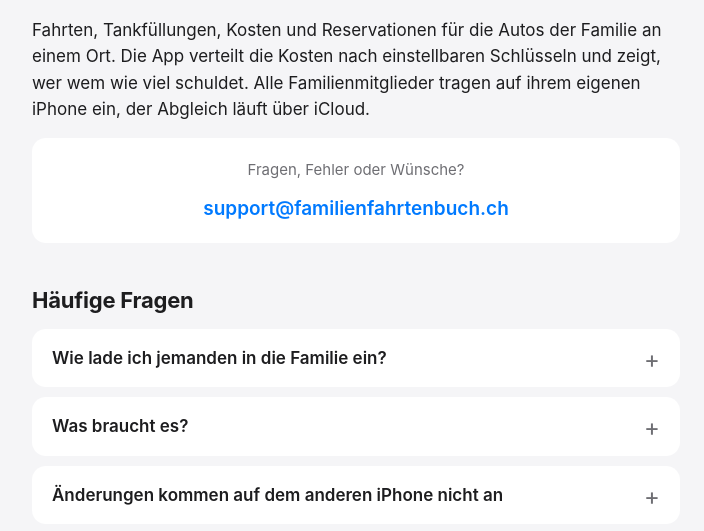
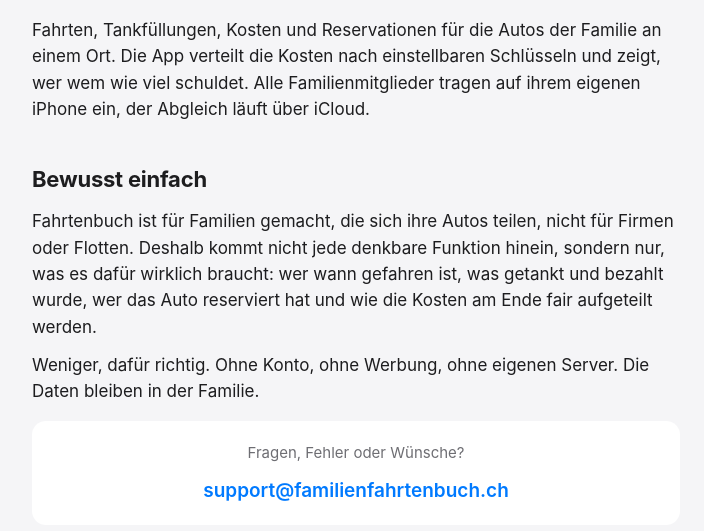
Before and after one commit to Familienfahrtenbuch/familienfahrtenbuch.github.io, a plain HTML site: page index.html in a window 1280 px wide. Shown: the part 247-778 px from the top of the page, without its empty margins (284-988 px from the left). Drawn offline with Linux system fonts and the light colour scheme.

Commit message:
Support-Seite: Abschnitt «Bewusst einfach»
Co-Authored-By: Claude Opus 5.5 <noreply@anthropic.com>

```diff
--- a/index.html
+++ b/index.html
@@ -18,6 +18,10 @@
 
 <main>
   <p>Fahrten, Tankfüllungen, Kosten und Reservationen für die Autos der Familie an einem Ort. Die App verteilt die Kosten nach einstellbaren Schlüsseln und zeigt, wer wem wie viel schuldet. Alle Familienmitglieder tragen auf ihrem eigenen iPhone ein, der Abgleich läuft über iCloud.</p>
+
+  <h2>Bewusst einfach</h2>
+  <p>Fahrtenbuch ist für Familien gemacht, die sich ihre Autos teilen, nicht für Firmen oder Flotten. Deshalb kommt nicht jede denkbare Funktion hinein, sondern nur, was es dafür wirklich braucht: wer wann gefahren ist, was getankt und bezahlt wurde, wer das Auto reserviert hat und wie die Kosten am Ende fair aufgeteilt werden.</p>
+  <p>Weniger, dafür richtig. Ohne Konto, ohne Werbung, ohne eigenen Server. Die Daten bleiben in der Familie.</p>
 
   <div class="card contact">
     <p class="muted">Fragen, Fehler oder Wünsche?</p>
```
